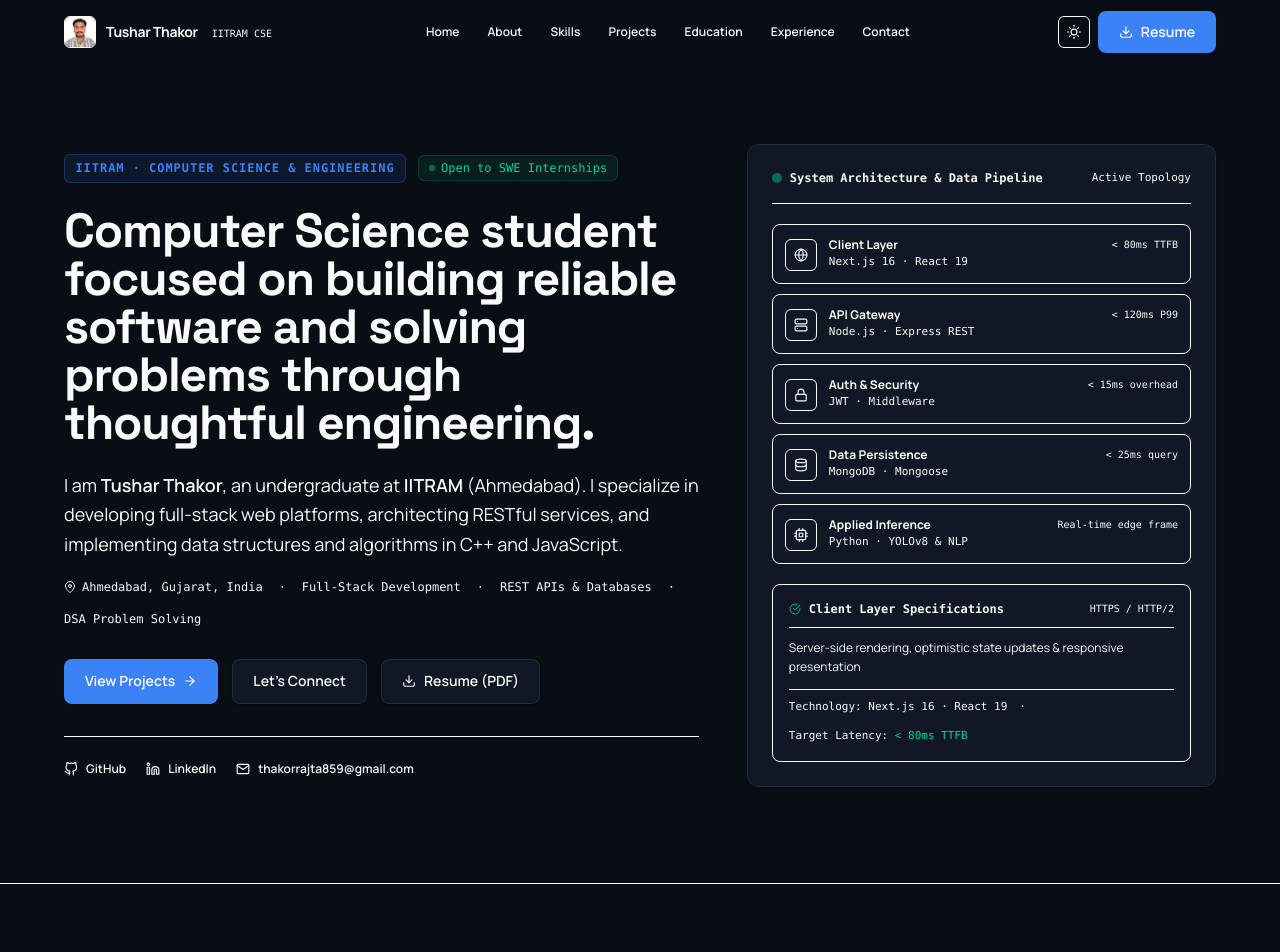
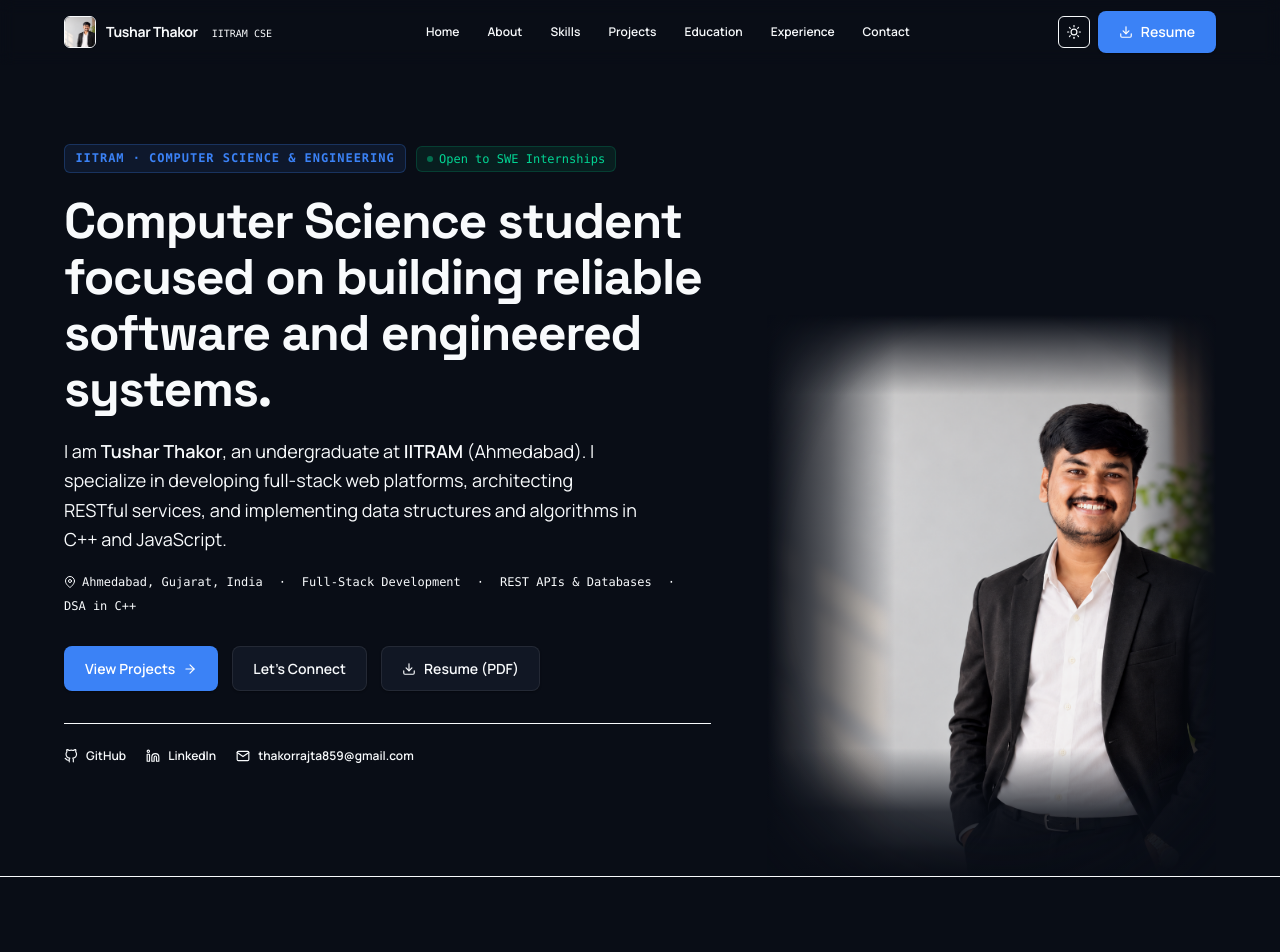
Before and after one commit to TUSHAR-hase/portfolio-, a Next.js app in the folder portfoliyo/: page / in a window 1280 px wide. Shown: the top 952 px of the page. Built offline with nearby package versions, Linux system fonts and the light colour scheme.

Commit message:
Update portfolio

```diff
--- a/portfoliyo/src/app/globals.css
+++ b/portfoliyo/src/app/globals.css
@@ -315,6 +315,12 @@ select {
   border-color: var(--danger) !important;
 }
 
+/* Editorial Hero Portrait Atmospheric Blend */
+.hero-portrait-mask {
+  mask-image: radial-gradient(ellipse 90% 88% at 52% 46%, black 52%, transparent 100%);
+  -webkit-mask-image: radial-gradient(ellipse 90% 88% at 52% 46%, black 52%, transparent 100%);
+}
+
 @media (prefers-reduced-motion: reduce) {
   html {
     scroll-behavior: auto;
--- a/portfoliyo/src/components/layout/Navbar.jsx
+++ b/portfoliyo/src/components/layout/Navbar.jsx
@@ -3,7 +3,7 @@
 import { useEffect, useState } from "react";
 import Image from "next/image";
 import { FiDownload, FiMenu, FiMoon, FiSun, FiX } from "react-icons/fi";
-import yourImage from "../../assets/images/tushrphoto.jpg";
+import yourImage from "../../assets/images/tuhsar.png";
 
 const navLinks = [
   { label: "Home", href: "#home" },
--- a/portfoliyo/src/components/sections/About.jsx
+++ b/portfoliyo/src/components/sections/About.jsx
@@ -5,6 +5,7 @@ import {
   FiLayers,
   FiServer,
 } from "react-icons/fi";
+import SystemVisual from "./SystemVisual";
 
 const technicalDisciplines = [
   {
@@ -113,6 +114,20 @@ export default function About() {
             })}
           </div>
         </div>
+
+        {/* Interactive Architecture & Runtime Topology */}
+        <div className="mt-14 border-t border-border pt-12">
+          <div className="max-w-2xl mb-6">
+            <span className="kicker">System Architecture</span>
+            <h3 className="mt-3 text-xl font-bold text-text-primary sm:text-2xl">
+              Full-stack system topology &amp; runtime layers.
+            </h3>
+            <p className="mt-2 text-xs leading-relaxed text-text-secondary sm:text-sm">
+              Interactive architectural model demonstrating how client interfaces, API routing, stateless authorization, data persistence, and edge inference connect in my applications.
+            </p>
+          </div>
+          <SystemVisual />
+        </div>
       </div>
     </section>
   );
--- a/portfoliyo/src/components/sections/Hero.jsx
+++ b/portfoliyo/src/components/sections/Hero.jsx
@@ -1,17 +1,34 @@
 "use client";
 
-import { FiArrowRight, FiDownload, FiGithub, FiLinkedin, FiMail, FiMapPin } from "react-icons/fi";
-import SystemVisual from "./SystemVisual";
+import Image from "next/image";
+import {
+  FiArrowRight,
+  FiDownload,
+  FiGithub,
+  FiLinkedin,
+  FiMail,
+  FiMapPin,
+} from "react-icons/fi";
+import portraitImg from "../../assets/images/tuhsar.png";
 
 export default function Hero() {
   return (
-    <section id="home" className="site-shell pt-28 pb-16 lg:pt-36 lg:pb-24 border-b border-border">
+    <section
+      id="home"
+      className="site-shell relative border-b border-border overflow-hidden bg-[var(--bg)] pt-20 sm:pt-24 lg:pt-0"
+    >
+      {/* Subtle ambient lighting across the Hero background */}
+      <div
+        className="pointer-events-none absolute -top-24 right-1/4 h-96 w-96 rounded-full bg-accent/[0.05] blur-3xl dark:bg-accent/[0.08]"
+        aria-hidden="true"
+      />
+
       <div className="site-container">
-        <div className="grid items-center gap-12 lg:grid-cols-[1.15fr_0.85fr]">
-          {/* Left Column: Narrative & Technical Focus */}
-          <div>
+        <div className="grid items-end gap-10 lg:grid-cols-[1.12fr_0.88fr] xl:grid-cols-[1.18fr_0.82fr] lg:gap-8 xl:gap-14">
+          {/* Left Column: Narrative & Technical Value Proposition */}
+          <div className="order-2 lg:order-1 flex flex-col justify-center pt-2 pb-14 sm:pb-16 lg:pt-32 lg:pb-24 xl:pt-36 xl:pb-28">
             {/* Status & Credibility Badge */}
-            <div className="flex flex-wrap items-center gap-3">
+            <div className="flex flex-wrap items-center gap-2.5">
               <span className="kicker">
                 IITRAM · Computer Science &amp; Engineering
               </span>
@@ -22,28 +39,28 @@ export default function Hero() {
             </div>
 
             {/* Confident, Professional Headline */}
-            <h1 className="mt-6 text-3xl font-extrabold tracking-tight sm:text-4xl lg:text-5xl">
-              Computer Science student focused on building reliable software and solving problems through thoughtful engineering.
+            <h1 className="mt-5 text-3xl font-extrabold tracking-tight text-text-primary sm:text-4xl lg:text-[42px] xl:text-[50px] leading-[1.12]">
+              Computer Science student focused on building reliable software and engineered systems.
             </h1>
 
             {/* Concise Value Proposition */}
-            <p className="mt-6 max-w-2xl text-base leading-relaxed text-text-secondary sm:text-lg">
+            <p className="mt-5 max-w-xl text-base leading-relaxed text-text-secondary sm:text-lg">
               I am <strong className="font-semibold text-text-primary">Tushar Thakor</strong>, an undergraduate at{" "}
               <strong className="font-semibold text-text-primary">IITRAM</strong> (Ahmedabad). I specialize in developing full-stack web platforms, architecting RESTful services, and implementing data structures and algorithms in C++ and JavaScript.
             </p>
 
             {/* Credibility / Location metadata */}
-            <div className="mt-5 flex flex-wrap items-center gap-4 text-xs font-mono text-text-muted">
+            <div className="mt-5 flex flex-wrap items-center gap-x-4 gap-y-2 text-xs font-mono text-text-muted">
               <span className="inline-flex items-center gap-1.5">
                 <FiMapPin className="text-accent" />
                 Ahmedabad, Gujarat, India
               </span>
-              <span>·</span>
+              <span className="hidden sm:inline">·</span>
               <span>Full-Stack Development</span>
-              <span>·</span>
+              <span className="hidden sm:inline">·</span>
               <span>REST APIs &amp; Databases</span>
-              <span>·</span>
-              <span>DSA Problem Solving</span>
+              <span className="hidden sm:inline">·</span>
+              <span>DSA in C++</span>
             </div>
 
             {/* CTAs */}
@@ -67,7 +84,7 @@ export default function Hero() {
               </a>
             </div>
 
-            {/* Social Links */}
+            {/* Verified External Channels */}
             <div className="mt-8 flex flex-wrap items-center gap-5 border-t border-border pt-6">
               <a
                 href="https://github.com/TUSHAR-hase"
@@ -99,9 +116,51 @@ export default function Hero() {
             </div>
           </div>
 
-          {/* Right Column: Original Interactive System Architecture Visual */}
-          <div className="w-full">
-            <SystemVisual />
+          {/* Right Column: Seamlessly Integrated Portrait Stage */}
+          <div className="order-1 lg:order-2 self-end flex justify-center lg:justify-end w-full">
+            <div className="relative w-full max-w-[210px] sm:max-w-[250px] md:max-w-[290px] lg:max-w-[430px] xl:max-w-[470px]">
+              {/* Atmospheric Backlight */}
+              <div
+                className="pointer-events-none absolute -inset-8 -z-10 rounded-full bg-accent/[0.08] blur-3xl dark:bg-accent/[0.12]"
+                aria-hidden="true"
+              />
+
+              {/* Seamless Portrait Stage - NO box, NO card border, NO floating container */}
+              <div className="relative aspect-[4/5] w-full hero-portrait-mask">
+                <Image
+                  src={portraitImg}
+                  alt="Professional portrait of Tushar Thakor"
+                  priority
+                  fill
+                  sizes="(max-width: 640px) 210px, (max-width: 1024px) 290px, 470px"
+                  className="object-cover object-[center_10%] contrast-[1.02] brightness-[0.99] dark:brightness-[0.94] dark:contrast-[1.05] transition-transform duration-700 ease-out hover:scale-[1.015]"
+                />
+
+                {/* Left Edge Dissolve: smoothly blends studio backdrop into the text canvas */}
+                <div
+                  className="pointer-events-none absolute inset-y-0 left-0 w-16 sm:w-24 lg:w-32 bg-gradient-to-r from-[var(--bg)] via-[var(--bg)]/60 to-transparent"
+                  aria-hidden="true"
+                />
+
+                {/* Top Edge Dissolve: eliminates any upper photographic boundary */}
+                <div
+                  className="pointer-events-none absolute inset-x-0 top-0 h-12 sm:h-16 lg:h-20 bg-gradient-to-b from-[var(--bg)] via-[var(--bg)]/50 to-transparent"
+                  aria-hidden="true"
+                />
+
+                {/* Right Edge Dissolve: softens into right margin */}
+                <div
+                  className="pointer-events-none absolute inset-y-0 right-0 w-10 sm:w-14 lg:w-20 bg-gradient-to-l from-[var(--bg)] via-[var(--bg)]/40 to-transparent"
+                  aria-hidden="true"
+                />
+
+                {/* Bottom Grounding Dissolve: anchors the portrait directly into the Hero baseline floor */}
+                <div
+                  className="pointer-events-none absolute inset-x-0 bottom-0 h-16 sm:h-24 lg:h-32 bg-gradient-to-t from-[var(--bg)] via-[var(--bg)]/80 to-transparent"
+                  aria-hidden="true"
+                />
+              </div>
+            </div>
           </div>
         </div>
       </div>
```
Also changed, not shown: portfoliyo/src/assets/images/tuhsar.png (added), portfoliyo/src/assets/images/tushrphoto.jpg (deleted).
